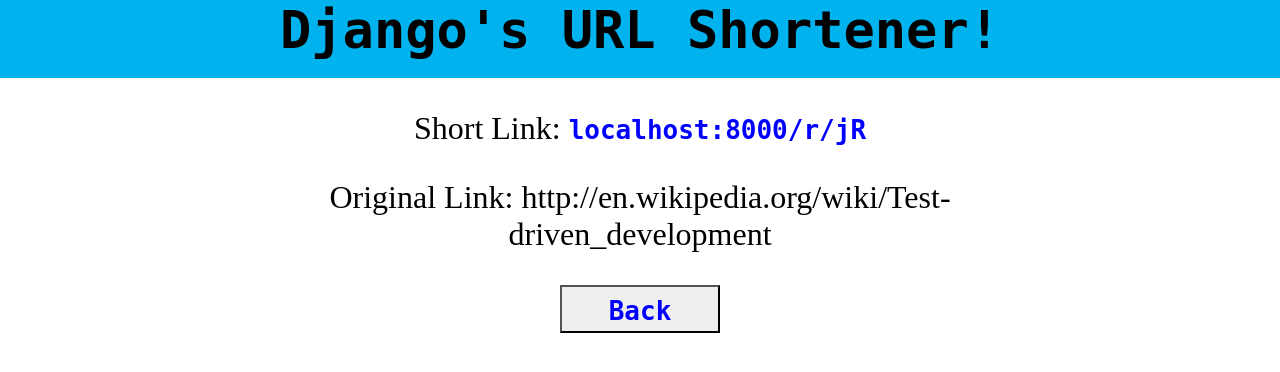
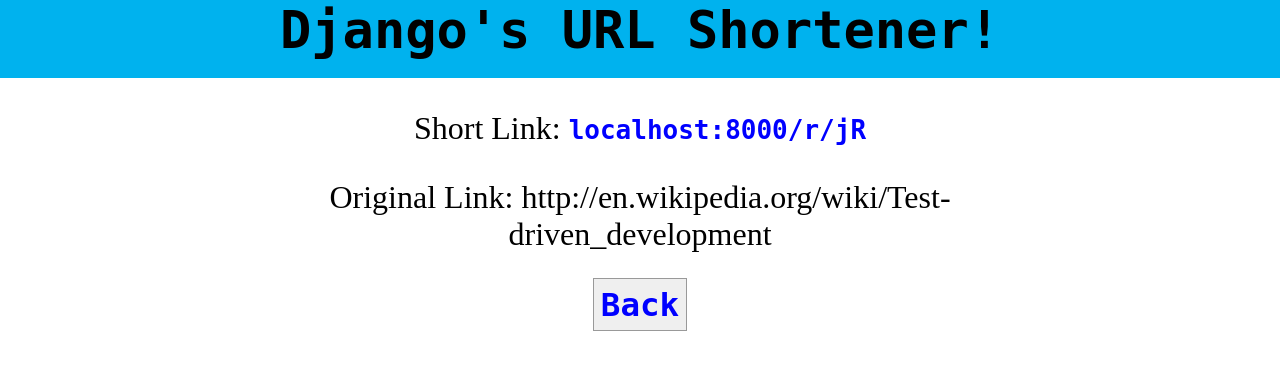
Before and after one commit to clickclickonsal/url_shortener_django, a Django app: page /link/1 in a window 1280 px wide. Shown: the top 372 px of the page. Run offline with Django 3.2, Linux system fonts and the light colour scheme; data comes from the database, SQL or seed files in the repository.

Commit message:
removed button tag from html and updated css styling for back button

```diff
--- a/shorturls/static/shorturls/main.css
+++ b/shorturls/static/shorturls/main.css
@@ -56,16 +56,16 @@ p {
 
 .back-button {
 	text-align: center;
-}
-
-button {
-	width: 5em;
-	height: 1.5em;
-	font-size: 2em;
-	background: #efefef;
 	transition: 1s ease;
 }
 
-a:hover, button:hover {
+.back-button a {
+	background: #efefef;
+	font-size: 2.5em;
+	padding: 0.2em;
+	border: 1px solid #999999;
+}
+
+a:hover {
 	background: grey;
 }
--- a/shorturls/templates/shorturls/link_detail.html
+++ b/shorturls/templates/shorturls/link_detail.html
@@ -3,6 +3,6 @@
 	<p> Short Link: <a href="{{ object.short_url }}">{{ site_url }}{{ object.short_url }}</a></p>
 	<p> Original Link: {{ object.url }}</p>
 	<div class="back-button">
-		<button><a href="{% url 'home' %}">Back</a></button>
+		<a href="{% url 'home' %}">Back</a>
 	</div>
 {% endblock %}
```
